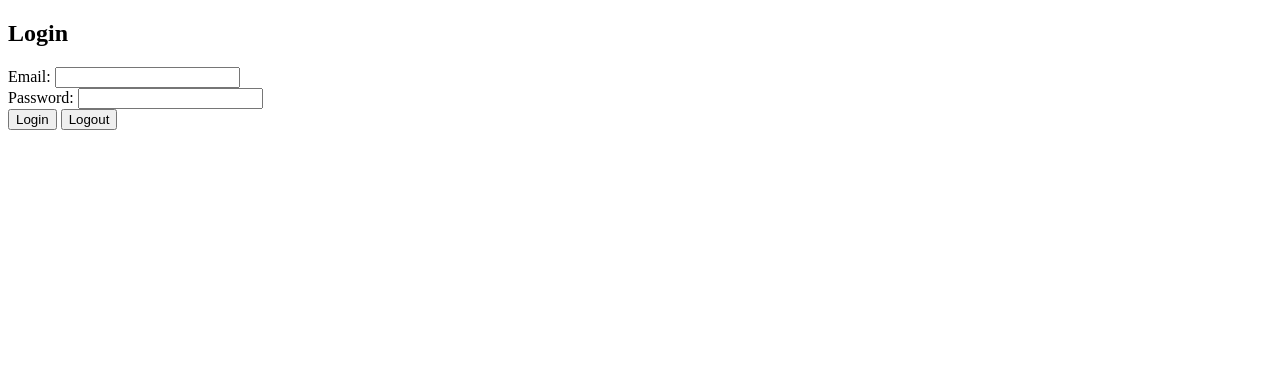
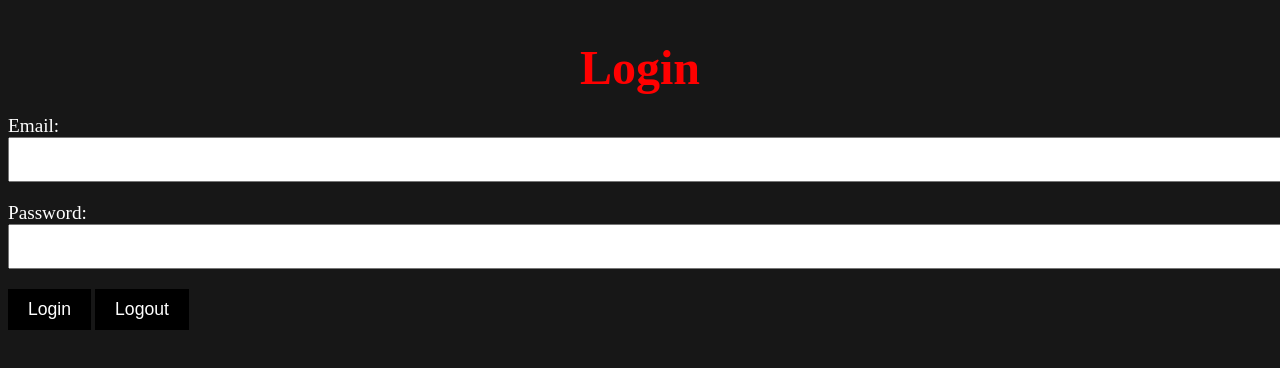
Before and after one commit to ikaia/SocialMedia_RecommendEngine, a website: page public/login.html in a window 1280 px wide. Drawn offline with Linux system fonts and the light colour scheme.

Commit message:
login (updated)

```diff
--- a/public/login.html
+++ b/public/login.html
@@ -4,6 +4,47 @@
 <head>
     <meta charset="UTF-8">
     <meta name="viewport" content="width=device-width, initial-scale=1.0">
+    <meta charset="UTF-8">
+    <meta name="viewport" content="width=device-width, initial-scale=1.0">
+    <title>Login</title>
+    <style>
+        body {
+            background-color: #171717;
+            color: #ffffff;
+        }
+
+        h2 {
+            font-size: 3em;
+            color: red;
+            margin-bottom: 20px;
+            text-align: center;
+        }
+
+        label {
+            font-size: 1.2em;
+        }
+
+        input[type="email"],
+        input[type="password"] {
+            width: 100%;
+            padding: 10px;
+            margin-bottom: 20px;
+            font-size: 1.1em;
+        }
+
+        button {
+            padding: 10px 20px;
+            font-size: 1.1em;
+            background-color: #000000;
+            color: #ffffff;
+            border: none;
+            cursor: pointer;
+        }
+
+        button:hover {
+            background-color: #121212;
+        }
+    </style>
     <title>Login</title>
 </head>
 
```
Also changed, not shown: public/index.html (+1 -1 lines).
